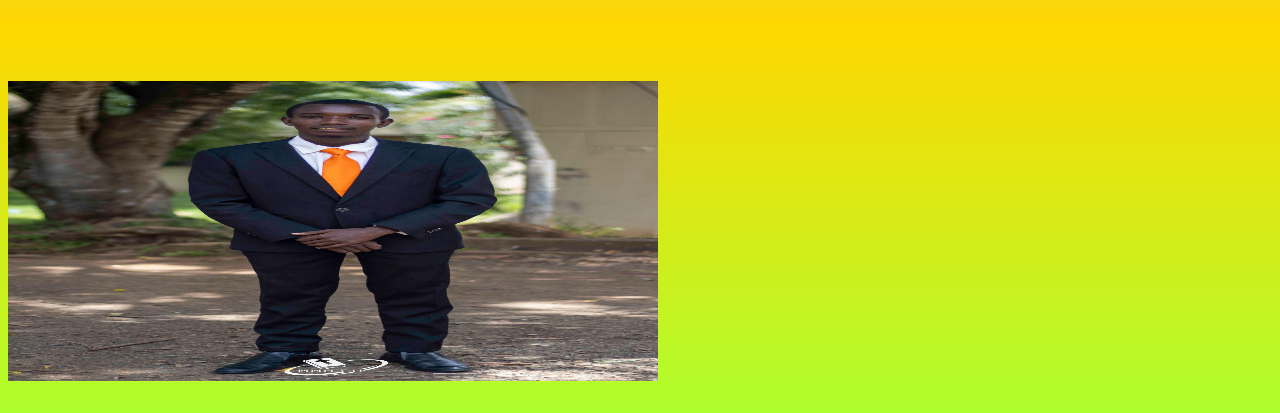
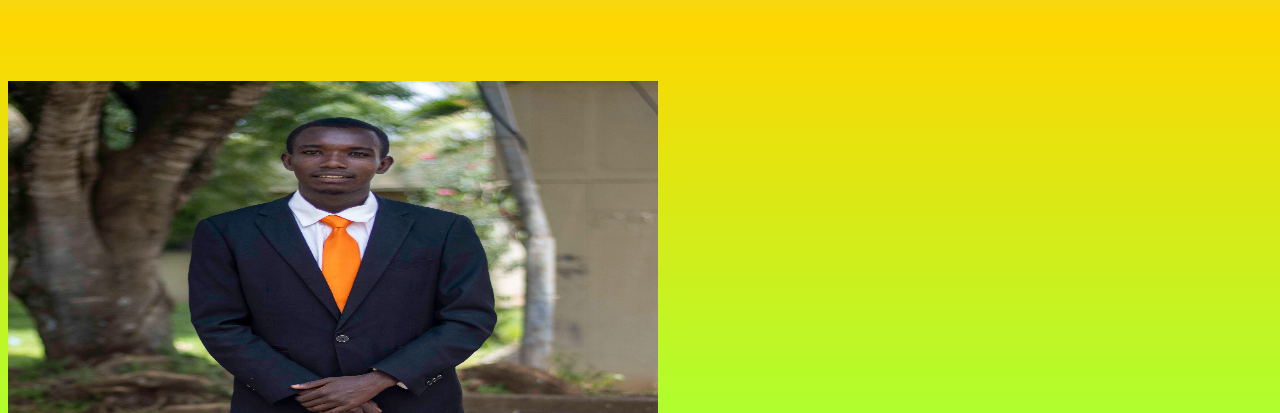
Before and after one commit to Churchil498/myportofollio, a plain HTML site: page index.html in a window 1280 px wide. Shown: the part 376-789 px from the top of the page. Drawn offline with Linux system fonts and the light colour scheme.

Commit message:
Update index.html

```diff
--- a/index.html
+++ b/index.html
@@ -12,7 +12,7 @@
 
 	<h1 style="color: blue;">About Me</h1>
 	<br><br>
-	<img src="abel.jpg" width="650PX" height="300PX">
+	<img src="abel.jpg" width="650PX" height="600PX">
 	<p id="P1"> My name is Churchill Abel a student at IYF Free Weekend Academy.Am currently pursuing my degree course<br> at Multimedia University of kenya in Nairobi.I always find interest in the area of Computer Algorithm and Cyber Security.</p>
 
 	<h1 id="C1">CV</h1>
```
